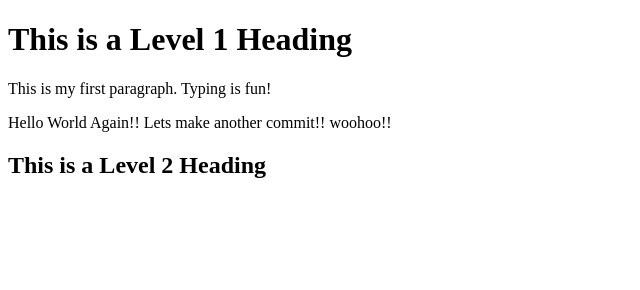
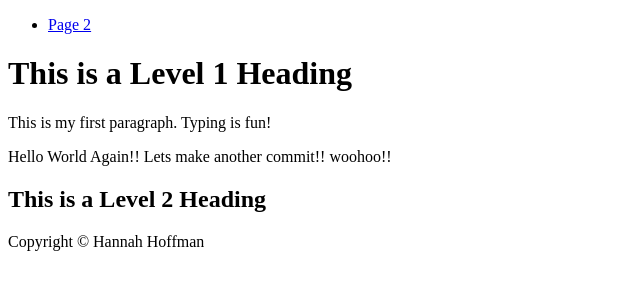
Before and after one commit to hh1424/My-Backup-Repository, a plain HTML site: page index.html in a window 1280 px wide. Shown: the whole page, without its empty margins (0-640 px from the left). Drawn offline with Linux system fonts and the light colour scheme.

Commit message:
Created new html pages

```diff
--- a/index.html
+++ b/index.html
@@ -1,13 +1,27 @@
 <!DOCTYPE html>
-<html lang="en-US"/>
+<html lang="en-US" />
     <head>
-        <meta charset="utf-8"/>
+        <meta charset="utf-8" />
+        <meta name="viewport" content="width=device-width, initial-scale=1.0" />
         <title>My Super Amazing Website</title>
     </head>
+    <header>
+            <nav>
+                <ul>
+                <li><a href="page2.html">Page 2</a></li>
+            </ul>
+        </nav>
+    </header>
+    <main>
         <body>
             <h1>This is a Level 1 Heading</h1>
             <p>This is my first paragraph. Typing is fun!</p>
             <p>Hello World Again!! Lets make another commit!! woohoo!!</p>
             <h2>This is a Level 2 Heading</h2>
         </body>
+    </main>
+    <footer>
+        <p>Copyright &copy; Hannah Hoffman</p>
+    </footer>
+
 </html>
```
Also changed, not shown: page2.html (added, +18 -0 lines). Lines whose indentation alone changed are shown as unchanged.
